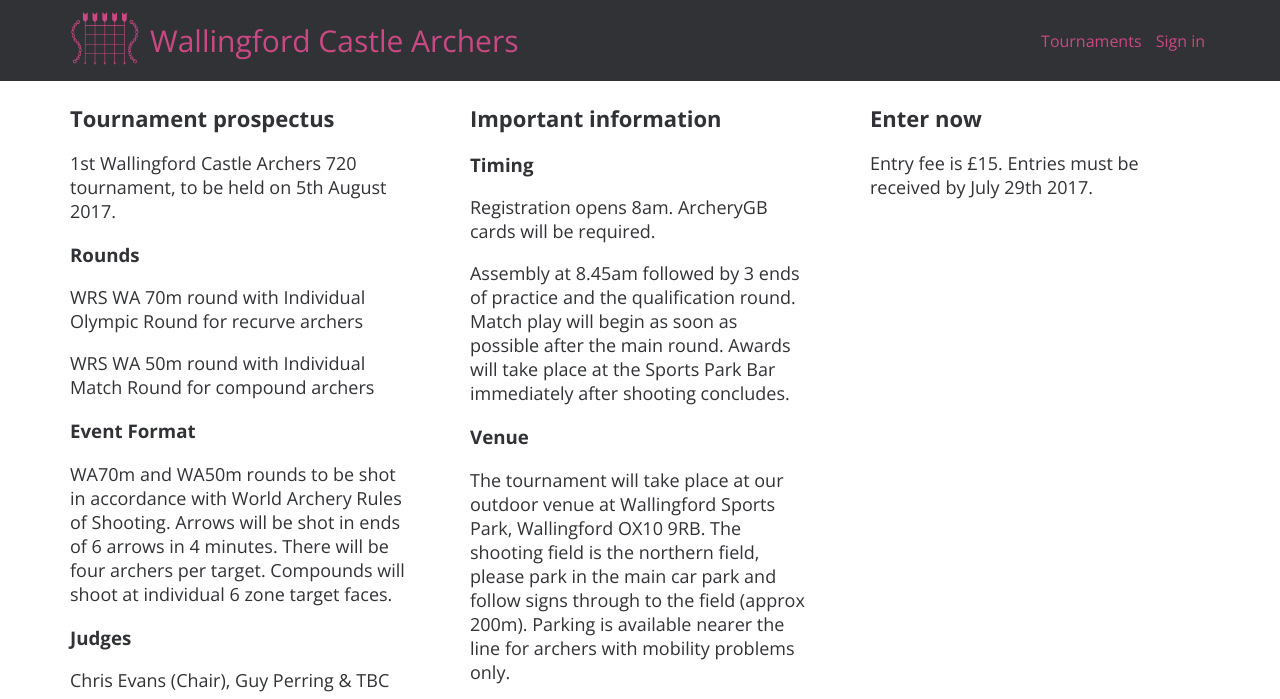
After one commit to mjtamlyn/wallingfordcastle, a Django app: template tournaments/templates/tournaments/home.html in a window 1280 px wide. The commit adds this page. Shown: the top 699 px of the page. Run offline with Django 3.2, Linux system fonts and the light colour scheme; the template is opened without the code that fills it, so the values that code supplies are empty.

Commit message:
Add tournament info page.

```diff
--- /dev/null
+++ b/tournaments/templates/tournaments/home.html
@@ -0,0 +1,115 @@
+{% extends 'base.html' %}
+
+{% block content %}
+<div class="flex-sections">
+    <section>
+        <h2>Tournament prospectus</h2>
+        <p>
+        1st Wallingford Castle Archers 720 tournament, to be held on 5th August
+        2017.
+        </p>
+        <h3>Rounds</h3>
+        <p>WRS WA 70m round with Individual Olympic Round for recurve archers</p>
+        <p>WRS WA 50m round with Individual Match Round for compound archers</p>
+        <h3>Event Format</h3>
+        <p>
+        WA70m and WA50m rounds to be shot in accordance with World Archery
+        Rules of Shooting. Arrows will be shot in ends of 6 arrows in 4
+        minutes. There will be four archers per target. Compounds will shoot at
+        individual 6 zone target faces.
+        </p>
+        <h3>Judges</h3>
+        <p>Chris Evans (Chair), Guy Perring & TBC</p>
+        <h3>Awards</h3>
+        <p>
+        Awards will be made for Gents and Ladies, recurve and compound.
+        There will be no seperate category for barebow or longbow archers, or
+        for juniors, but all are welcome to compete.
+        </p>
+        <h3>Tournament Organiser</h3>
+        <p><a href="mailto:marc.tamlyn@gmail.com">Marc Tamlyn</a></p>
+        <h3>Dress</h3>
+        <p>Dress code is according to the AGB Rules of Shooting</p>
+        <h3>Drug testing</h3>
+        <p>
+        Archers competing at record status tournaments may be liable to drug
+        testing. Competitors who are approached to give samples must comply.
+        Non-compliance will be treated as a positive result. Parents/Guardians
+        must check the relevant box on the entry form giving consent for junior
+        archers (under 18s) to be drug tested if approached.
+        </p>
+    </section>
+    <section>
+        <h2>Important information</h2>
+        <h3>Timing</h3>
+        <p>Registration opens 8am. ArcheryGB cards will be required.</p>
+        <p>
+        Assembly at 8.45am followed by 3 ends of practice and the qualification
+        round. Match play will begin as soon as possible after the main round.
+        Awards will take place at the Sports Park Bar immediately after
+        shooting concludes.
+        </p>
+        <h3>Venue</h3>
+        <p>
+        The tournament will take place at our outdoor venue at Wallingford
+        Sports Park, Wallingford OX10 9RB. The shooting field is the northern
+        field, please park in the main car park and follow signs through to the
+        field (approx 200m). Parking is available nearer the line for archers
+        with mobility problems only.
+        </p>
+        <iframe
+            width="100%"
+            height="300"
+            frameborder="0" style="border:0"
+            src="https://www.google.com/maps/embed/v1/place?key=AIzaSyDGuvasiOAUbxa4w_xoZ8YaY38M9Vpz2Ec&q=Wallingford%20SportsPark,%20Wallingford&zoom=14" allowfullscreen>
+        </iframe>
+        <h3>Refreshments</h3>
+        <p>
+        Hot and cold food and drinks will be available. The bar will also be
+        open after shooting concludes.
+        </p>
+        <h3>Camping</h3>
+        <p>
+        Camping will be available on the Friday night, with showers and toilets
+        available all night. No practice facilities are guaranteed on the
+        Friday.
+        </p>
+    </section>
+    <section>
+        <h2>Enter now</h2>
+        <p>Entry fee is £15. Entries must be received by July 29th 2017.</p>
+        {% if existing_entries %}
+        <h3>Entries</h3>
+        <ul>
+            {% for entry in existing_entries %}
+            <li>
+                <strong>{{ entry.name }}</strong>
+                {% if entry.paid %}
+                Paid
+                {% endif %}
+                <a href="{% url 'tournaments:entry-update' pk=entry.pk %}">Edit</a>
+                {% if not entry.paid %}
+                <a href="{% url 'tournaments:entry-delete' pk=entry.pk %}">Remove</a>
+                {% endif %}
+            </li>
+            {% endfor %}
+        </ul>
+        {% if to_pay %}
+        <form action="{% url 'tournaments:pay' %}" method="POST">
+            {% csrf_token %}
+            <script
+                src="https://checkout.stripe.com/checkout.js" class="stripe-button"
+                data-key="{{ STRIPE_KEY }}"
+                data-email="{{ user.email }}"
+                data-currency="GBP"
+                data-amount="{{ to_pay }}00"
+                data-name="Wallingford Castle Archers"
+                data-description="Tournament Entry"
+                data-locale="auto">
+            </script>
+        </form>
+        {% endif %}
+        {% endif %}
+    </section>
+</div>
+{% endblock %}
--- a/wallingford_castle/sass/_typography.sass
+++ b/wallingford_castle/sass/_typography.sass
@@ -4,7 +4,7 @@
 
 a
   text-decoration: none
-  color: $grey
+  color: lighten($grey, 10%)
   &:hover
     text-decoration: underline
 
--- a/wallingford_castle/settings.py
+++ b/wallingford_castle/settings.py
@@ -23,6 +23,7 @@
     'wallingford_castle',
     'membership',
     'beginners',
+    'tournaments',
 
     'custom_user',
     'django_object_actions',
--- a/wallingford_castle/static/css/base.css
+++ b/wallingford_castle/static/css/base.css
@@ -293,7 +293,7 @@
 /* line 5, ../../sass/_typography.sass */
 a {
   text-decoration: none;
-  color: #303236;
+  color: #484b51;
 }
 /* line 8, ../../sass/_typography.sass */
 a:hover {
--- a/wallingford_castle/templates/base.html
+++ b/wallingford_castle/templates/base.html
@@ -11,6 +11,7 @@
             <div class="container">
                 <h1><a href="{% url 'home' %}">Wallingford Castle Archers</a></h1>
                 <div class="user-actions">
+                    <a href="{% url 'tournaments:home' %}">Tournaments</a>
                     {% if user.is_authenticated %}
                     <a href="{% url 'membership:overview' %}">Members</a>
                     <a href="{% url 'logout' %}">Sign out</a>
--- a/wallingford_castle/urls.py
+++ b/wallingford_castle/urls.py
@@ -15,6 +15,7 @@
     url(r'^membership-interest/$', views.MembershipInterestView.as_view(), name='membership-interest'),
     url(r'^beginners/', include('beginners.urls', namespace='beginners')),
     url(r'^members/', include('membership.urls', namespace='membership')),
+    url(r'^tournaments/', include('tournaments.urls', namespace='tournaments')),
     # TODO: Style header links
     url(r'^accounts/', include('django.contrib.auth.urls')),
     url(r'^accounts/register/(?P<uidb64>[0-9A-Za-z_\-]+)/(?P<token>[0-9A-Za-z]{1,13}-[0-9A-Za-z]{1,20})/',
```
Also changed, not shown: tournaments/templates/tournaments/entry_confirm_delete.html (added, +18 -0 lines), tournaments/templates/tournaments/entry_form.html (added, +20 -0 lines), wallingford_castle/templates/home.html (+21 -6 lines), tournaments/__init__.py (added).
